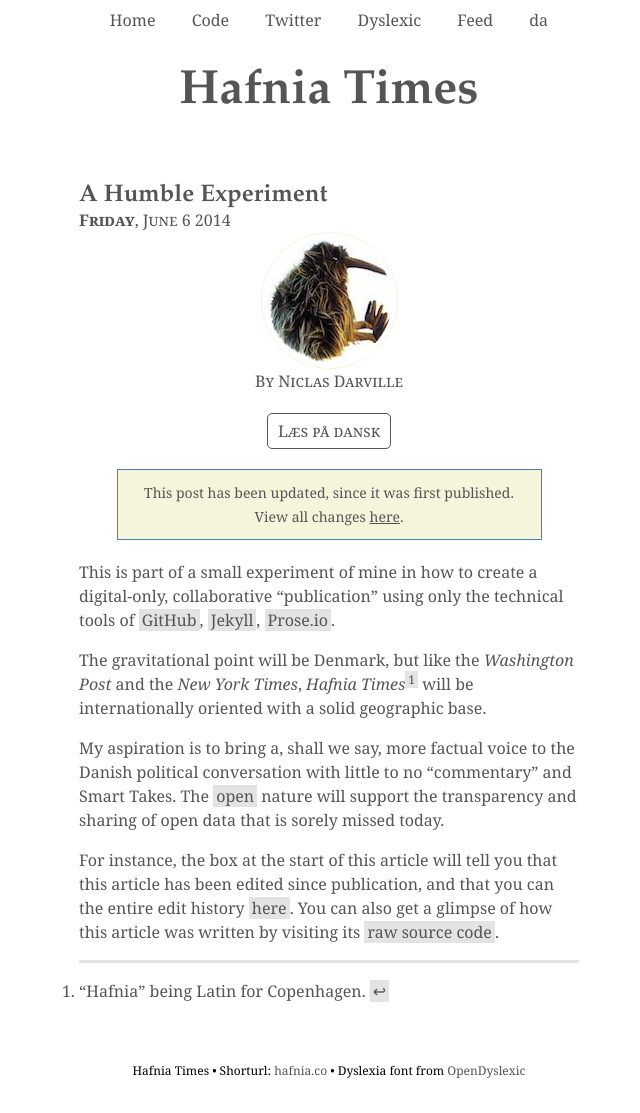
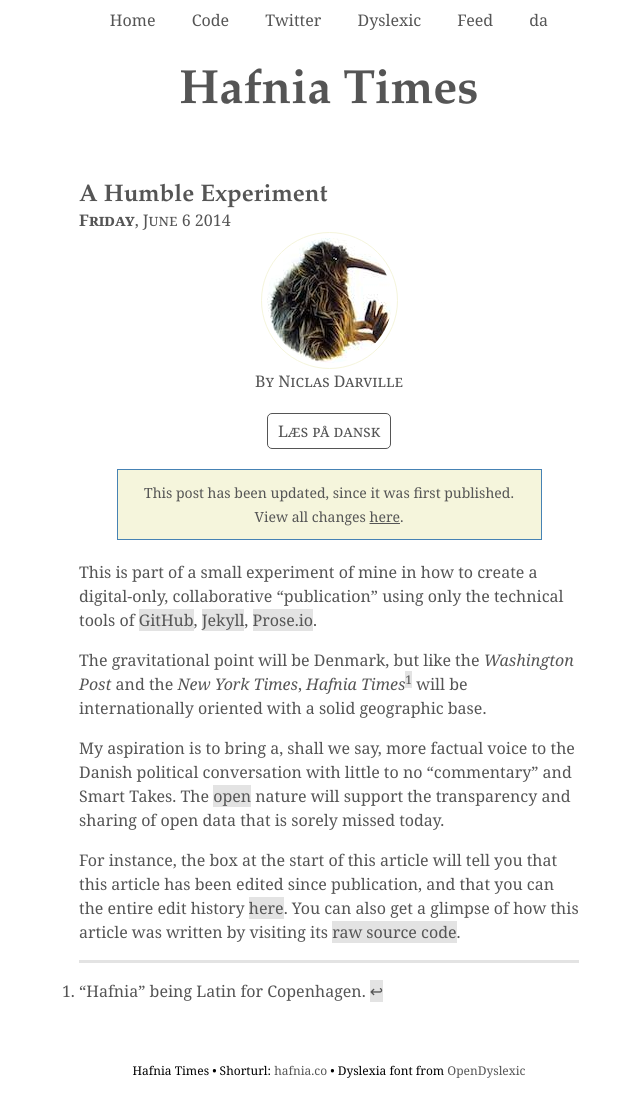
Before and after one commit to hafniatimes/hafniatimes.github.io, a Jekyll site: the page built from _posts/2014-06-06-intro.markdown, in a window 1280 px wide. Shown: the whole page, without its empty margins (311-951 px from the left). Built offline with Jekyll 4.4.1, drawn with Linux system fonts in a browser that asks for light colours.

Commit message:
CSS fixes for images - requires removal of hor. link padding

```diff
--- a/static/css/style.css
+++ b/static/css/style.css
@@ -385,8 +385,6 @@ h2 {
   border: 1px solid steelblue; }
   .post .updated.box a, .post .updated.box:active, .post .updated.box:visited {
     color: #555; }
-.post .post-content a {
-  padding: 0 3px; }
 .post .post-content a, .post .post-content a:active, .post .post-content a:visited {
   background-color: rgba(215, 215, 215, 0.7); }
 .post .post-content a:hover {
@@ -402,6 +400,8 @@ h2 {
 .post .post-content li li {
   margin-left: 20px; }
 .post .post-content img {
+  margin-right: auto;
+  margin-left: auto;
   display: block;
   height: auto;
   max-width: 100%; }
--- a/static/css/style.scss
+++ b/static/css/style.scss
@@ -167,7 +167,6 @@ h2 {
     .post-content {
         a {
             @extend %a;
-            padding: 0 3px;
 
             &,
             &:active,
@@ -198,6 +197,9 @@ h2 {
         li li { margin-left: $padding; }
 
         img {
+            margin-right: auto;
+            margin-left: auto;
+
             display: block;
             height: auto;
             max-width: 100%;
```
Lines whose indentation alone changed are shown as unchanged.
